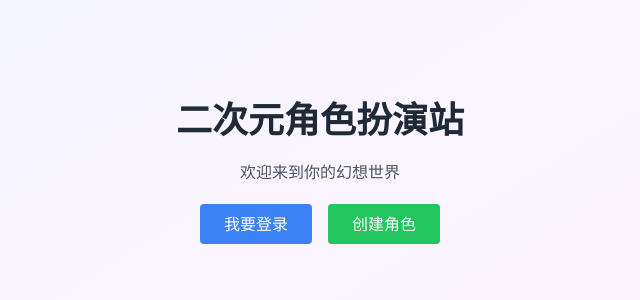
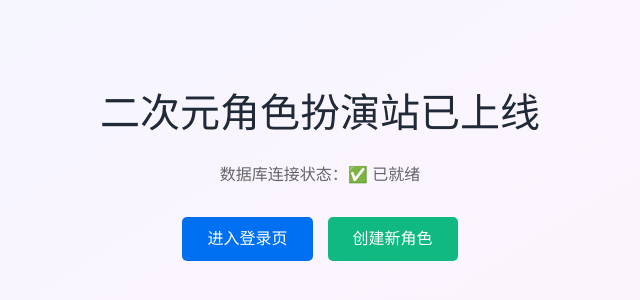
Before and after one commit to minghede267-jpg/better, a Next.js app: page / in a window 1280 px wide. Shown: the part 228-528 px from the top of the page, without its empty margins (320-960 px from the left). Built offline with nearby package versions, Linux system fonts and the light colour scheme.

Commit message:
Update page.tsx

```diff
--- a/app/page.tsx
+++ b/app/page.tsx
@@ -1,13 +1,43 @@
 import Link from 'next/link';
 
+// 关键点：必须使用 export default 导出函数
 export default function HomePage() {
   return (
-    <div style={{ display: 'flex', flexDirection: 'column', alignItems: 'center', justifyContent: 'center', height: '100vh', gap: '20px' }}>
-      <h1 className="text-4xl font-bold">二次元角色扮演站</h1>
-      <p className="text-gray-600">欢迎来到你的幻想世界</p>
-      <div className="flex gap-4">
-        <Link href="/login" className="px-6 py-2 bg-blue-500 text-white rounded">我要登录</Link>
-        <Link href="/create-role" className="px-6 py-2 bg-green-500 text-white rounded">创建角色</Link>
+    <div style={{
+      display: 'flex',
+      flexDirection: 'column',
+      alignItems: 'center',
+      justifyContent: 'center',
+      height: '100vh',
+      fontFamily: 'sans-serif'
+    }}>
+      <h1 style={{ fontSize: '2.5rem', marginBottom: '20px' }}>
+        二次元角色扮演站已上线
+      </h1>
+      <p style={{ color: '#666', marginBottom: '30px' }}>
+        数据库连接状态：✅ 已就绪
+      </p>
+
+      <div style={{ display: 'flex', gap: '15px' }}>
+        <Link href="/login" style={{
+          padding: '10px 25px',
+          backgroundColor: '#0070f3',
+          color: 'white',
+          borderRadius: '5px',
+          textDecoration: 'none'
+        }}>
+          进入登录页
+        </Link>
+
+        <Link href="/create-role" style={{
+          padding: '10px 25px',
+          backgroundColor: '#10b981',
+          color: 'white',
+          borderRadius: '5px',
+          textDecoration: 'none'
+        }}>
+          创建新角色
+        </Link>
       </div>
     </div>
   );
```
